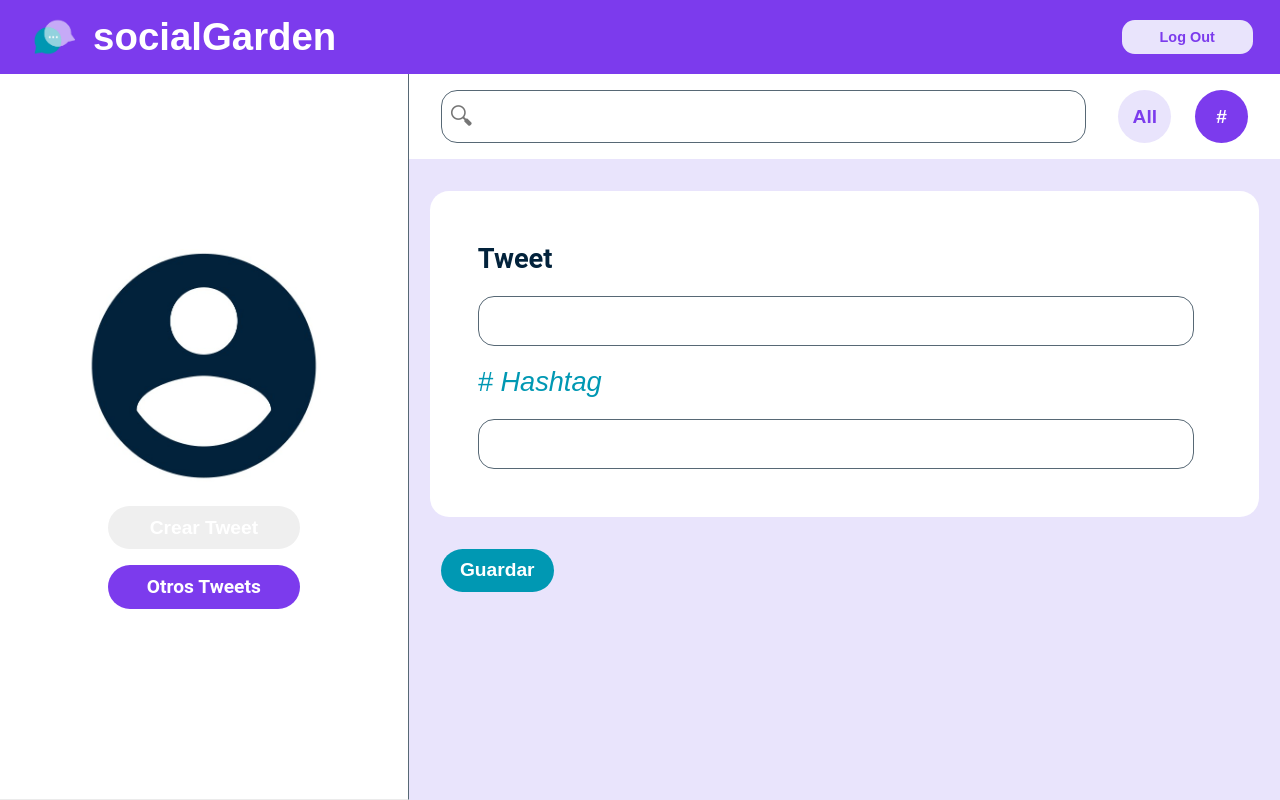
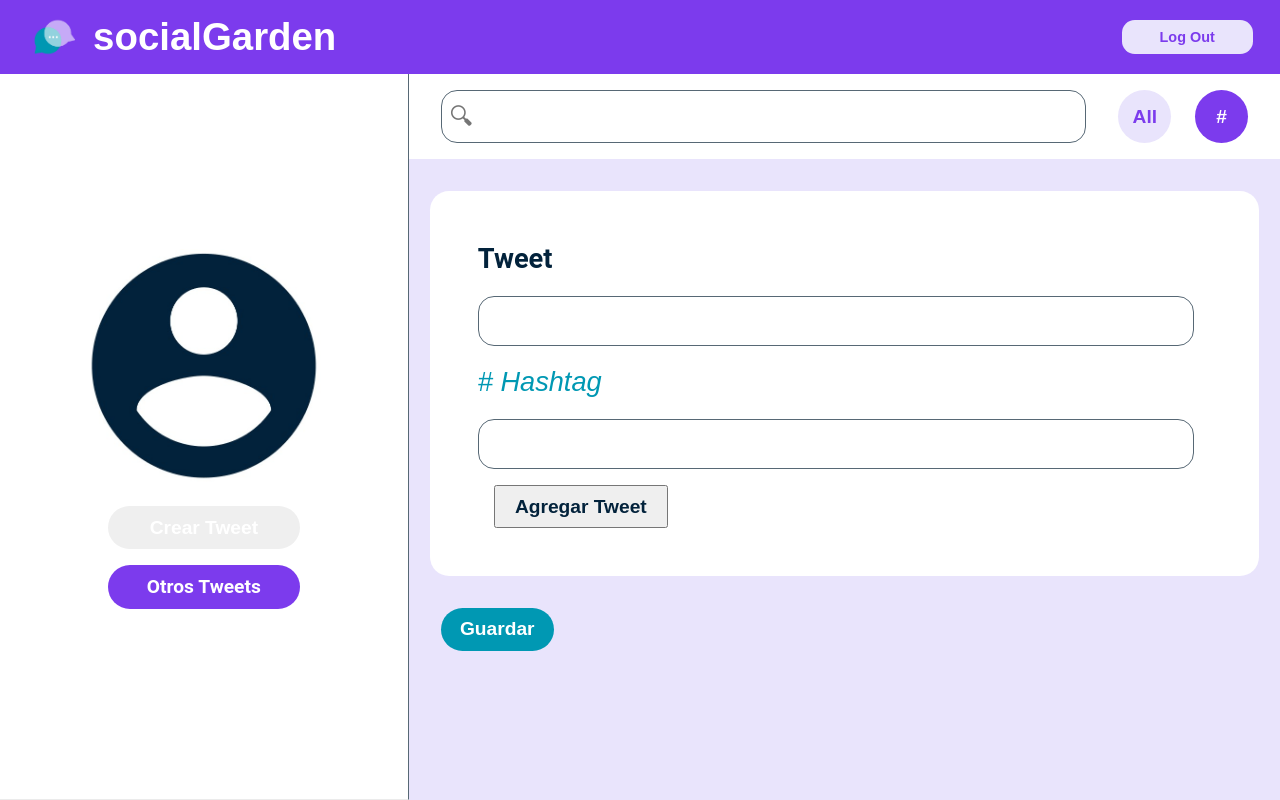
Before and after one commit to ValeRuizTo/Proyecto-Final-Front, a React (Vite) app: page /new in a window 1280 px wide. Built offline with nearby package versions, Linux system fonts and the light colour scheme; no server answers; sample sign-in values are in the browser's storage; a web font is replaced by a local one.

Commit message:
commit tweets

```diff
--- a/src/components/NewTweet/NewTweet.jsx
+++ b/src/components/NewTweet/NewTweet.jsx
@@ -1,17 +1,67 @@
-import './NewTweet.css'
+import { useState } from 'react';
+import './NewTweet.css';
 
 const NewTweet = () => {
+    const [tweet, setTweet] = useState('');
+    const [hashtag, setHashtag] = useState('');
+
+    const handleSubmit = (event) => {
+        event.preventDefault();
+
+        // Recuperar el token de localStorage
+        const token = localStorage.getItem('token');
+        const username = localStorage.getItem('username'); // Recuperar el nombre de usuario de localStorage
+
+        // Hacer la solicitud POST a la API con el token de autorización
+        fetch('https://api-proyecto-beryl.vercel.app/newtweet', {
+            method: 'POST',
+            headers: {
+                'Authorization': token, // Incluye el token en el encabezado de autorización
+                'Content-Type': 'application/json'
+            },
+            body: JSON.stringify({
+                tweet: tweet,
+                hashtag: hashtag,
+                username: username // Incluye el nombre de usuario en el cuerpo de la solicitud
+            })
+        })
+        .then(response => response.json())
+        .then(data => {
+            if (data.error) {
+                console.error('Error al agregar tweet:', data.error);
+            } else {
+                console.log('Tweet agregado correctamente:', data);
+                // Limpiar los campos de entrada después de enviar el tweet
+                setTweet('');
+                setHashtag('');
+            }
+        })
+        .catch(error => console.error('Error al agregar tweet:', error));
+    };
 
     return (
         <div className="container-new-tweet">
-            <form className="form-column">
+            <form className="form-column" onSubmit={handleSubmit}>
                 <label htmlFor="tweetInput" className="lbl-tweet">Tweet</label>
-                <input type="text" className="tweetInput" name="tweet" />
+                <input
+                    type="text"
+                    className="tweetInput"
+                    name="tweet"
+                    value={tweet}
+                    onChange={(e) => setTweet(e.target.value)}
+                />
                 <label htmlFor="hashtagInput" className="lbl-hashtag"># Hashtag</label>
-                <input type="text" className="hashtagInput" name="hashtag" />
+                <input
+                    type="text"
+                    className="hashtagInput"
+                    name="hashtag"
+                    value={hashtag}
+                    onChange={(e) => setHashtag(e.target.value)}
+                />
+                <button type="submit" className="submit-button">Agregar Tweet</button>
             </form>
         </div>
-    )
-}
+    );
+};
 
-export default NewTweet
+export default NewTweet;
```
